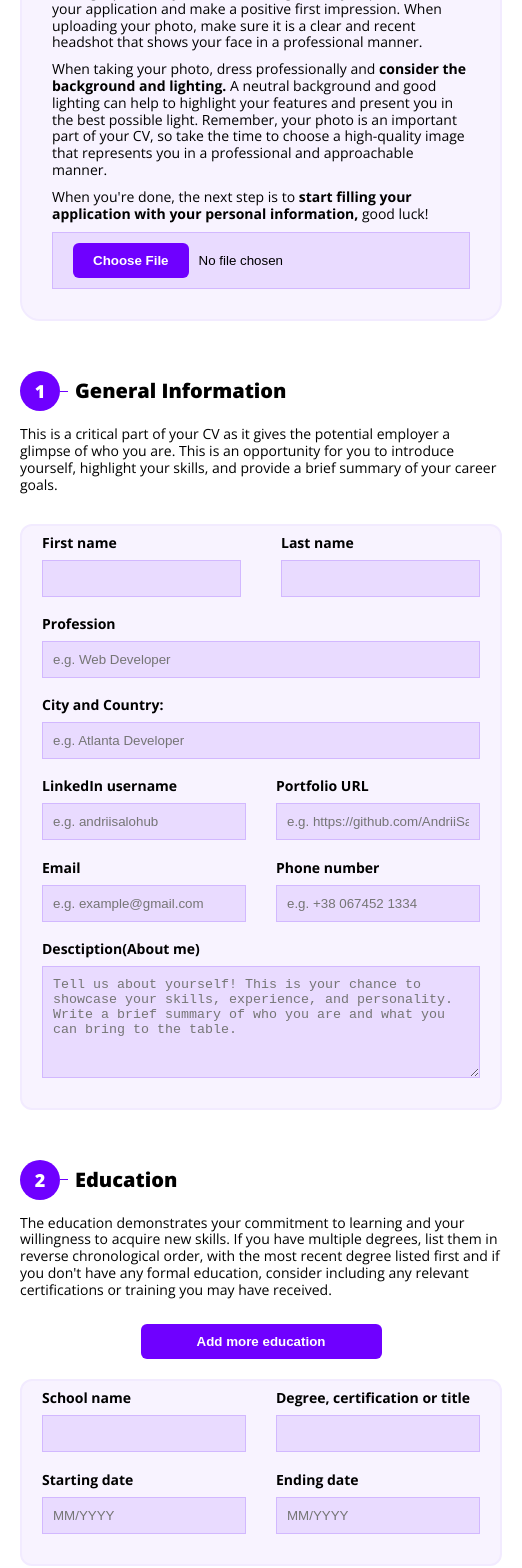
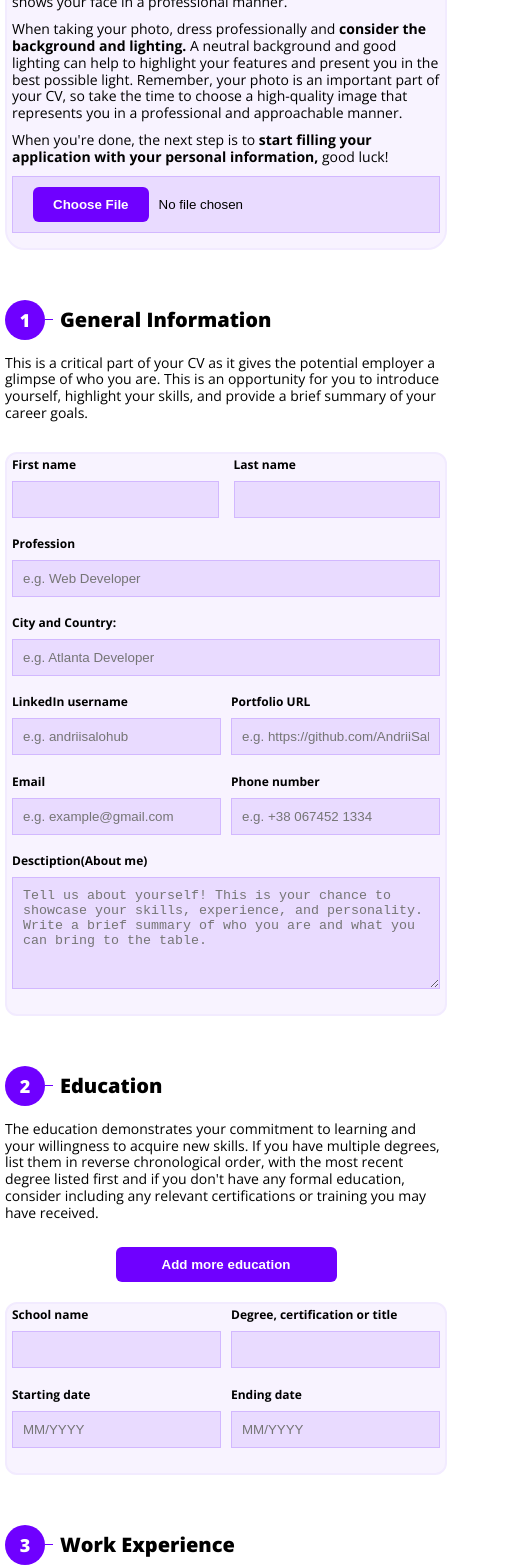
Before and after one commit to AndriiSalohub/cv-generator, a React (Vite) app: page / in a window 390 px wide. Shown: the part 432-2000 px from the top of the page, 522 px wide, since content can reach past the window. Built offline with nearby package versions, Linux system fonts and the light colour scheme.

Commit message:
Fixed website display issues on small screens.

```diff
--- a/src/components/EducationInfo/EducationInfo.scss
+++ b/src/components/EducationInfo/EducationInfo.scss
@@ -2,15 +2,23 @@
 
 .education {
   margin-top: 50px;
+
+  &__form {
+    display: grid !important;
+    grid-template-columns: repeat(2, 1fr);
+    grid-gap: 1px 30px;
+
+    & div {
+      display: flex;
+      flex-direction: column;
+    }
+  }
 }
 
-.education__form {
-  display: grid !important;
-  grid-template-columns: repeat(2, 1fr);
-  grid-gap: 1px 30px;
+@media (max-width: 768px) {
+  .education {
+    &__form {
+      grid-gap: 1px 10px;
+    }
+  }
 }
-
-.education__form div {
-  display: flex;
-  flex-direction: column;
-}
--- a/src/components/GeneralInfom/GeneralInfo.jsx
+++ b/src/components/GeneralInfom/GeneralInfo.jsx
@@ -14,7 +14,7 @@ const GeneralInfo = () => {
         addMoreButton={false}
         buttonText=""
       />
-      <fomr className="general-info__form form">
+      <form className="general-info__form form">
         <div className="general-info__full-name form-container">
           <div>
             {" "}
@@ -148,7 +148,7 @@ const GeneralInfo = () => {
           placeholder="Tell us about yourself! This is your chance to showcase your skills, experience, and personality. Write a brief summary of who you are and what you can bring to the table."
           className="general-info__form-textarea form-input"
         ></textarea>
-      </fomr>
+      </form>
     </section>
   );
 };
--- a/src/components/GeneralInfom/GeneralInfo.scss
+++ b/src/components/GeneralInfom/GeneralInfo.scss
@@ -16,3 +16,24 @@
     grid-gap: 1px 30px;
   }
 }
+
+@media (max-width: 768px) {
+  .general-info {
+    &__full-name {
+      grid-gap: 15px;
+    }
+
+    &__contacts {
+      grid-gap: 1px 10px;
+    }
+  }
+}
+
+@media (max-width: 320px) {
+  .general-info {
+    &__full-name {
+      grid-template-columns: 1fr;
+      grid-auto-flow: row;
+    }
+  }
+}
--- a/src/components/Header/Header.scss
+++ b/src/components/Header/Header.scss
@@ -103,6 +103,9 @@
     flex-direction: column;
 
     &__navigation {
+      &-item:last-child {
+        padding-right: 5px;
+      }
 
       &-item a,
       &-item button {
--- a/src/components/Profile/Profile.scss
+++ b/src/components/Profile/Profile.scss
@@ -83,3 +83,13 @@ input[type="file"]::file-selector-button {
     }
   }
 }
+
+@media (max-width: 425px) {
+  .profile {
+    padding: 5px;
+
+    &__image-choice {
+      margin-bottom: 10px;
+    }
+  }
+}
--- a/src/styles/styles.scss
+++ b/src/styles/styles.scss
@@ -40,7 +40,7 @@ body {
   background-color: $main-bg;
   border: $main-border;
   border-radius: 12px;
-  padding: 10px 20px;
+  padding: 20px;
 
   &-label {
     cursor: pointer;
@@ -68,7 +68,31 @@ body {
 }
 
 @media (max-width: 768px) {
+  .main {
+    padding: 5px;
+  }
+
+  .form {
+    padding: 5px;
+
+    &-label {
+      font-size: 12px;
+    }
+  }
+
   .title {
     font-size: 20px;
   }
 }
+
+@media (max-width: 375px) {
+  .form {
+    &-input {
+      width: 90%;
+    }
+
+    &-container {
+      grid-template-columns: repeat(1, 1fr);
+    }
+  }
+}
```
